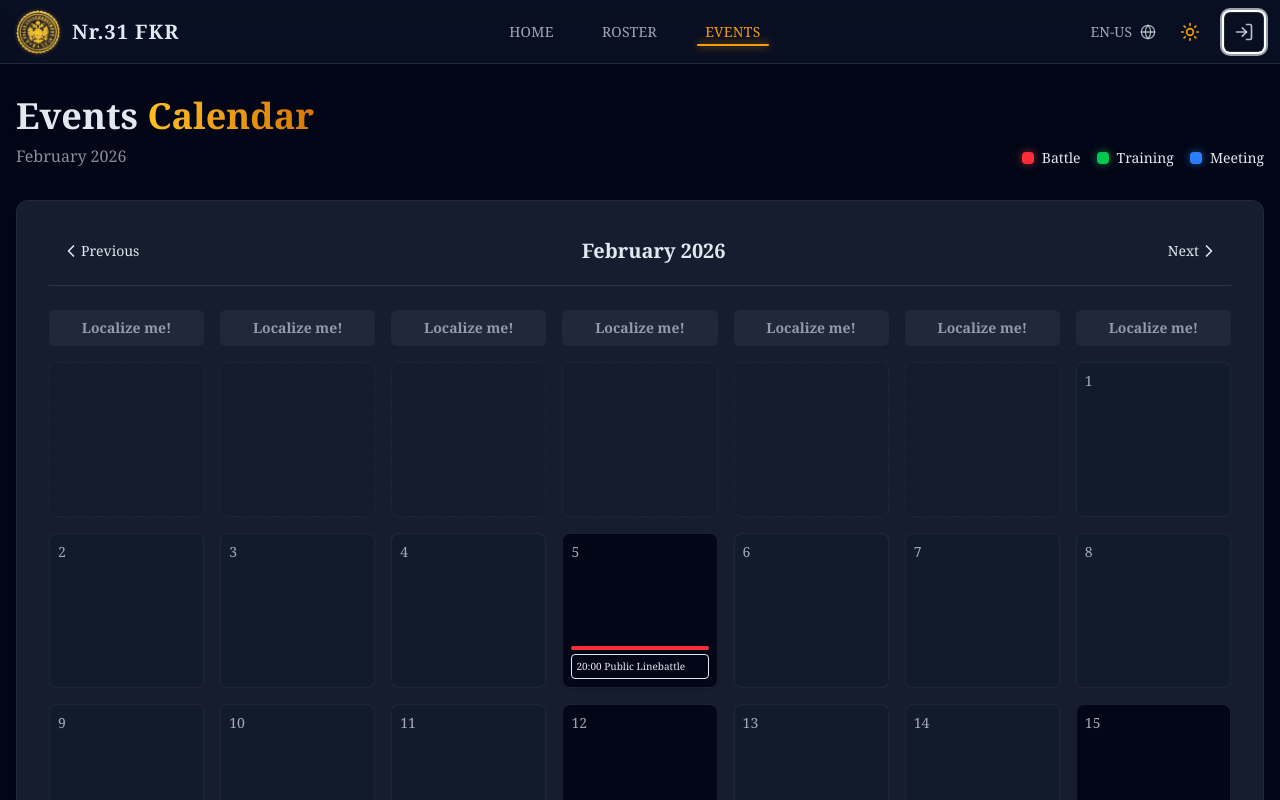
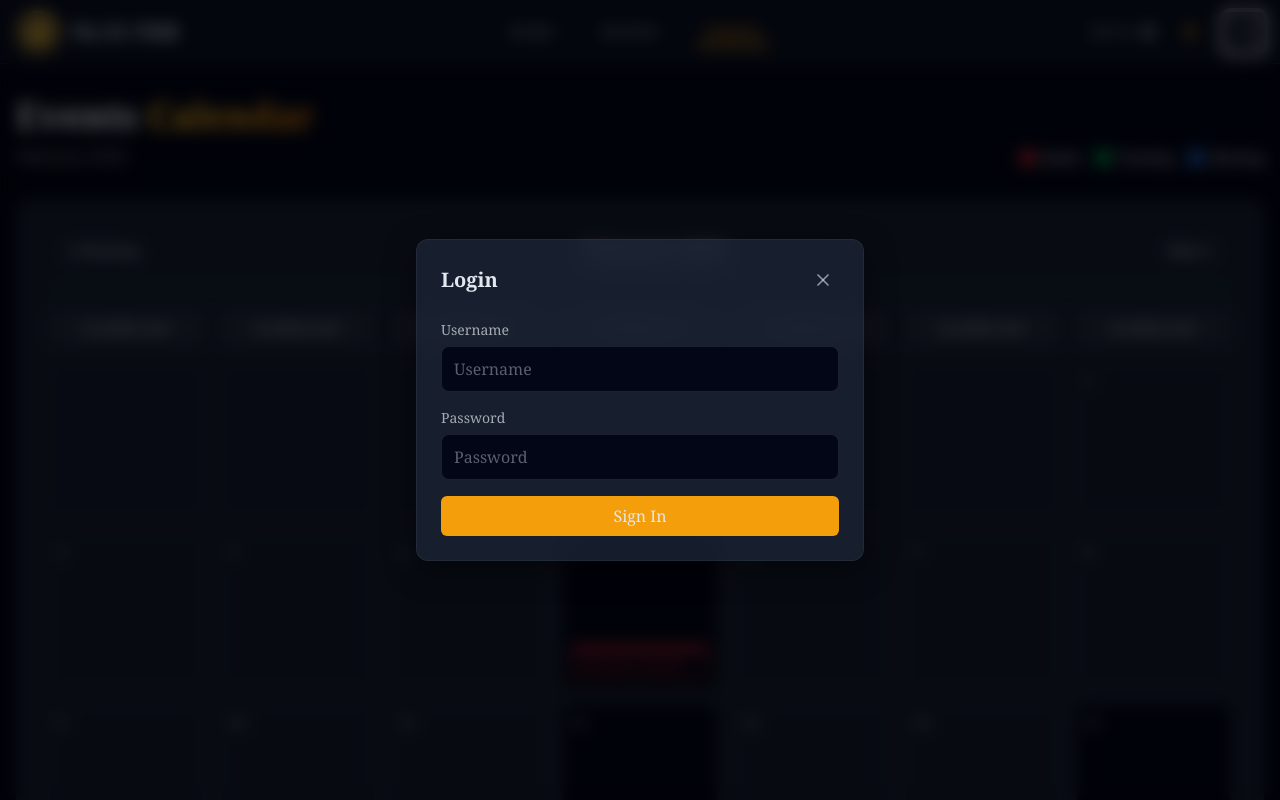
Before and after one commit to poisoniks/nr31-frontend, a React (Vite) app: page /events in a window 1280 px wide. Both pictures are taken after a click on the button 1244 px from the left and 31 px from the top of the page. Shown: the top 800 px of the page. Built offline with nearby package versions, Linux system fonts and the light colour scheme; a web font is replaced by a local one.

Commit message:
Implement login

```diff
--- a/src/api/authApi.ts
+++ b/src/api/authApi.ts
@@ -2,7 +2,7 @@ import api from './axiosConfig';
 
 export interface AuthRequest {
     username: string;
-    password?: string;
+    password: string;
 }
 
 export interface AuthResponse {
--- /dev/null
+++ b/src/components/auth/LoginModal.tsx
@@ -0,0 +1,104 @@
+import React, { useState } from 'react';
+import { useTranslation } from 'react-i18next';
+import Modal from '../ui/Modal';
+import Button from '../ui/Button';
+import { authApi } from '../../api/authApi';
+import { useAuthStore } from '../../store/useAuthStore';
+
+interface LoginModalProps {
+    isOpen: boolean;
+    onClose: () => void;
+}
+
+const LoginModal: React.FC<LoginModalProps> = ({ isOpen, onClose }) => {
+    const { t } = useTranslation();
+    const login = useAuthStore(state => state.login);
+
+    const [username, setUsername] = useState('');
+    const [password, setPassword] = useState('');
+    const [error, setError] = useState('');
+    const [loading, setLoading] = useState(false);
+
+    const handleSubmit = async (e: React.SyntheticEvent<HTMLFormElement>) => {
+        e.preventDefault();
+        setError('');
+        setLoading(true);
+
+        try {
+            const response = await authApi.login({ username, password });
+            login(response.accessToken, response.refreshToken);
+            setUsername('');
+            setPassword('');
+            onClose();
+        } catch (err: any) {
+            if (err.response?.status === 401) {
+                setError(t('login.error'));
+            } else {
+                setError(t('login.error'));
+            }
+        } finally {
+            setLoading(false);
+        }
+    };
+
+    const handleClose = () => {
+        setError('');
+        setUsername('');
+        setPassword('');
+        onClose();
+    };
+
+    return (
+        <Modal isOpen={isOpen} onClose={handleClose} title={t('login.title')}>
+            <form onSubmit={handleSubmit} className="space-y-4">
+                <div>
+                    <label htmlFor="login-username" className="block text-sm font-medium text-nr-text/70 mb-1.5">
+                        {t('login.username')}
+                    </label>
+                    <input
+                        id="login-username"
+                        type="text"
+                        value={username}
+                        onChange={(e) => setUsername(e.target.value)}
+                        required
+                        autoComplete="username"
+                        className="w-full px-3 py-2.5 rounded-lg bg-nr-bg border border-nr-border text-nr-text placeholder-nr-text/40 focus:outline-none focus:ring-2 focus:ring-nr-accent/50 focus:border-nr-accent transition-colors"
+                        placeholder={t('login.username')}
+                    />
+                </div>
+
+                <div>
+                    <label htmlFor="login-password" className="block text-sm font-medium text-nr-text/70 mb-1.5">
+                        {t('login.password')}
+                    </label>
+                    <input
+                        id="login-password"
+                        type="password"
+                        value={password}
+                        onChange={(e) => setPassword(e.target.value)}
+                        required
+                        autoComplete="current-password"
+                        className="w-full px-3 py-2.5 rounded-lg bg-nr-bg border border-nr-border text-nr-text placeholder-nr-text/40 focus:outline-none focus:ring-2 focus:ring-nr-accent/50 focus:border-nr-accent transition-colors"
+                        placeholder={t('login.password')}
+                    />
+                </div>
+
+                {error && (
+                    <p className="text-red-500 text-sm text-center">{error}</p>
+                )}
+
+                <Button
+                    type="submit"
+                    variant="primary"
+                    size="md"
+                    className="w-full"
+                    disabled={loading}
+                >
+                    {loading ? '...' : t('login.submit')}
+                </Button>
+            </form>
+        </Modal>
+    );
+};
+
+export default LoginModal;
--- a/src/components/layout/Header.tsx
+++ b/src/components/layout/Header.tsx
@@ -1,18 +1,21 @@
 import React, { useState } from 'react';
-import { Menu, Globe, Moon, Sun, LogIn } from 'lucide-react';
+import { Menu, Globe, Moon, Sun, LogIn, User } from 'lucide-react';
 import { Link, useLocation } from 'react-router-dom';
 import Sidebar from './Sidebar';
 import { useTheme } from '../ThemeProvider';
 import { useTranslation } from 'react-i18next';
 import Button from '../ui/Button';
 import { useAuthStore } from '../../store/useAuthStore';
+import LoginModal from '../auth/LoginModal';
 
 const Header: React.FC = () => {
     const [isSidebarOpen, setIsSidebarOpen] = useState(false);
+    const [isLoginOpen, setIsLoginOpen] = useState(false);
     const location = useLocation();
     const { theme, toggleTheme } = useTheme();
     const { t, i18n } = useTranslation();
     const user = useAuthStore(state => state.user);
+    const isAuthenticated = useAuthStore(state => state.isAuthenticated);
     const hasAdminPermission = user?.authorities?.includes('admin:view') ?? false;
 
     const navLinks = [
@@ -87,15 +90,28 @@ const Header: React.FC = () => {
                             {theme === 'dark' ? <Sun size={20} /> : <Moon size={20} />}
                         </button>
 
-                        <Button variant="ghost" size="icon" className="border border-nr-border text-nr-text/80" aria-label="Login">
-                            <LogIn size={20} />
-                        </Button>
+                        {isAuthenticated ? (
+                            <Button variant="ghost" size="icon" className="border border-nr-border text-nr-text/80" aria-label="Profile">
+                                <User size={20} />
+                            </Button>
+                        ) : (
+                            <Button
+                                variant="ghost"
+                                size="icon"
+                                className="border border-nr-border text-nr-text/80"
+                                aria-label="Login"
+                                onClick={() => setIsLoginOpen(true)}
+                            >
+                                <LogIn size={20} />
+                            </Button>
+                        )}
                     </div>
 
                 </div>
             </header>
 
             <Sidebar isOpen={isSidebarOpen} onClose={() => setIsSidebarOpen(false)} />
+            <LoginModal isOpen={isLoginOpen} onClose={() => setIsLoginOpen(false)} />
         </>
     );
 };
--- /dev/null
+++ b/src/components/ui/Modal.tsx
@@ -0,0 +1,65 @@
+import React, { useEffect } from 'react';
+import ReactDOM from 'react-dom';
+import { X } from 'lucide-react';
+
+interface ModalProps {
+    isOpen: boolean;
+    onClose: () => void;
+    title?: string;
+    children: React.ReactNode;
+}
+
+const Modal: React.FC<ModalProps> = ({ isOpen, onClose, title, children }) => {
+    useEffect(() => {
+        const handleEscape = (e: KeyboardEvent) => {
+            if (e.key === 'Escape') onClose();
+        };
+
+        if (isOpen) {
+            document.addEventListener('keydown', handleEscape);
+            document.body.style.overflow = 'hidden';
+        }
+
+        return () => {
+            document.removeEventListener('keydown', handleEscape);
+            document.body.style.overflow = '';
+        };
+    }, [isOpen, onClose]);
+
+    if (!isOpen) return null;
+
+    return ReactDOM.createPortal(
+        <div className="fixed inset-0 z-[100] flex items-center justify-center p-4">
+            {/* Backdrop */}
+            <div
+                className="absolute inset-0 bg-black/60 backdrop-blur-sm animate-fade-in"
+                onClick={onClose}
+            />
+
+            {/* Modal Content */}
+            <div className="relative w-full max-w-md glass-card rounded-xl p-6 animate-fade-in-up z-10">
+                {/* Header */}
+                <div className="flex items-center justify-between mb-6">
+                    {title && (
+                        <h2 className="text-xl font-serif font-bold text-nr-text">
+                            {title}
+                        </h2>
+                    )}
+                    <button
+                        onClick={onClose}
+                        className="ml-auto p-1.5 rounded-lg hover:bg-black/10 dark:hover:bg-white/10 text-nr-text/60 hover:text-nr-text transition-colors"
+                        aria-label="Close"
+                    >
+                        <X size={20} />
+                    </button>
+                </div>
+
+                {/* Body */}
+                {children}
+            </div>
+        </div>,
+        document.body
+    );
+};
+
+export default Modal;
--- a/src/index.css
+++ b/src/index.css
@@ -187,6 +187,9 @@
   animation: spin 3s linear infinite;
 }
 
+@utility animate-fade-in {
+  animation: fade-in 0.2s ease-out forwards;
+}
 
 @keyframes fade-in-up {
   from {
@@ -199,3 +202,13 @@
     transform: translateY(0);
   }
 }
+
+@keyframes fade-in {
+  from {
+    opacity: 0;
+  }
+
+  to {
+    opacity: 1;
+  }
+}
--- a/src/locales/en/translation.json
+++ b/src/locales/en/translation.json
@@ -127,5 +127,10 @@
     "home.join.links.youtube": "YouTube",
     "home.support.title": "Want to support us?",
     "home.support.monobank": "Monobank",
-    "home.support.privat24": "Privat24"
+    "home.support.privat24": "Privat24",
+    "login.title": "Login",
+    "login.username": "Username",
+    "login.password": "Password",
+    "login.submit": "Sign In",
+    "login.error": "Invalid username or password"
 }
--- a/src/locales/uk/translation.json
+++ b/src/locales/uk/translation.json
@@ -127,5 +127,10 @@
     "home.join.links.youtube": "YouTube",
     "home.support.title": "Бажаєш підтримати нас?",
     "home.support.monobank": "Monobank",
-    "home.support.privat24": "Приват24"
+    "home.support.privat24": "Приват24",
+    "login.title": "Вхід",
+    "login.username": "Ім'я користувача",
+    "login.password": "Пароль",
+    "login.submit": "Увійти",
+    "login.error": "Невірне ім'я користувача або пароль"
 }
```
